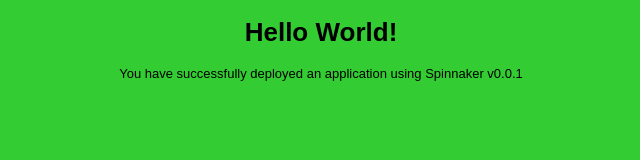
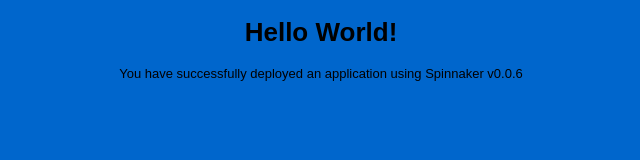
Before and after one commit to punkerside/spinnaker-app, a plain HTML site: page index.html in a window 1280 px wide. Shown: the whole page, without its empty margins (319-959 px from the left). Drawn offline with Linux system fonts and the light colour scheme.

Commit message:
test build

```diff
--- a/index.html
+++ b/index.html
@@ -5,8 +5,8 @@
   <style>
     body {
       color: #000000;
-      background-color: #33cc33;
-      /* background-color: #0066cc; */
+      /* background-color: #33cc33; */
+      background-color: #0066cc;
       font-family: Arial, sans-serif;
       font-size:13px;
     }
@@ -14,6 +14,6 @@
 </head>
 <body>
   <div align="center"><h1>Hello World!</h1></div>
-  <div align="center">You have successfully deployed an application using Spinnaker v0.0.1</div>
+  <div align="center">You have successfully deployed an application using Spinnaker v0.0.6</div>
 </body>
 </html>
```
Also changed, not shown: 1 other file.
